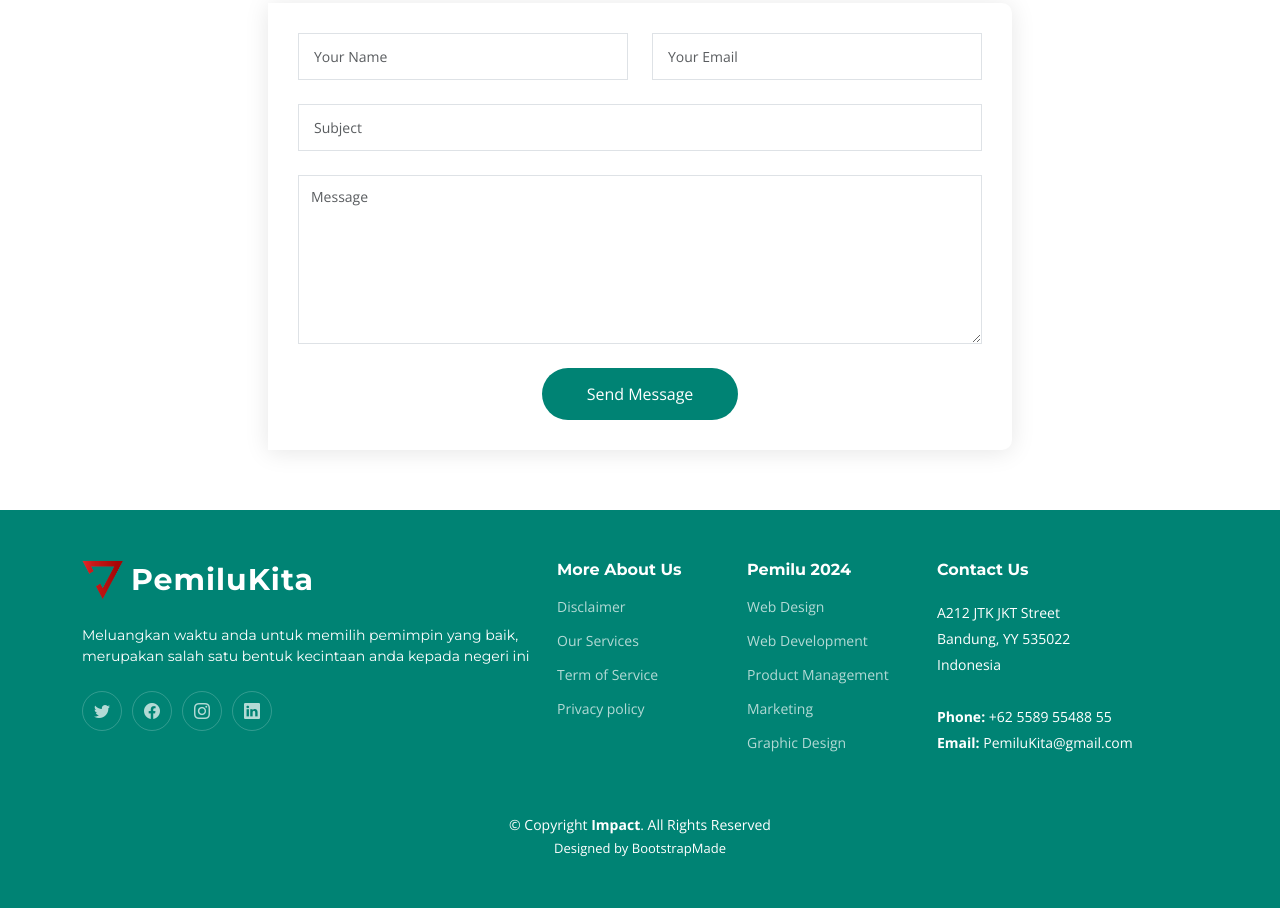
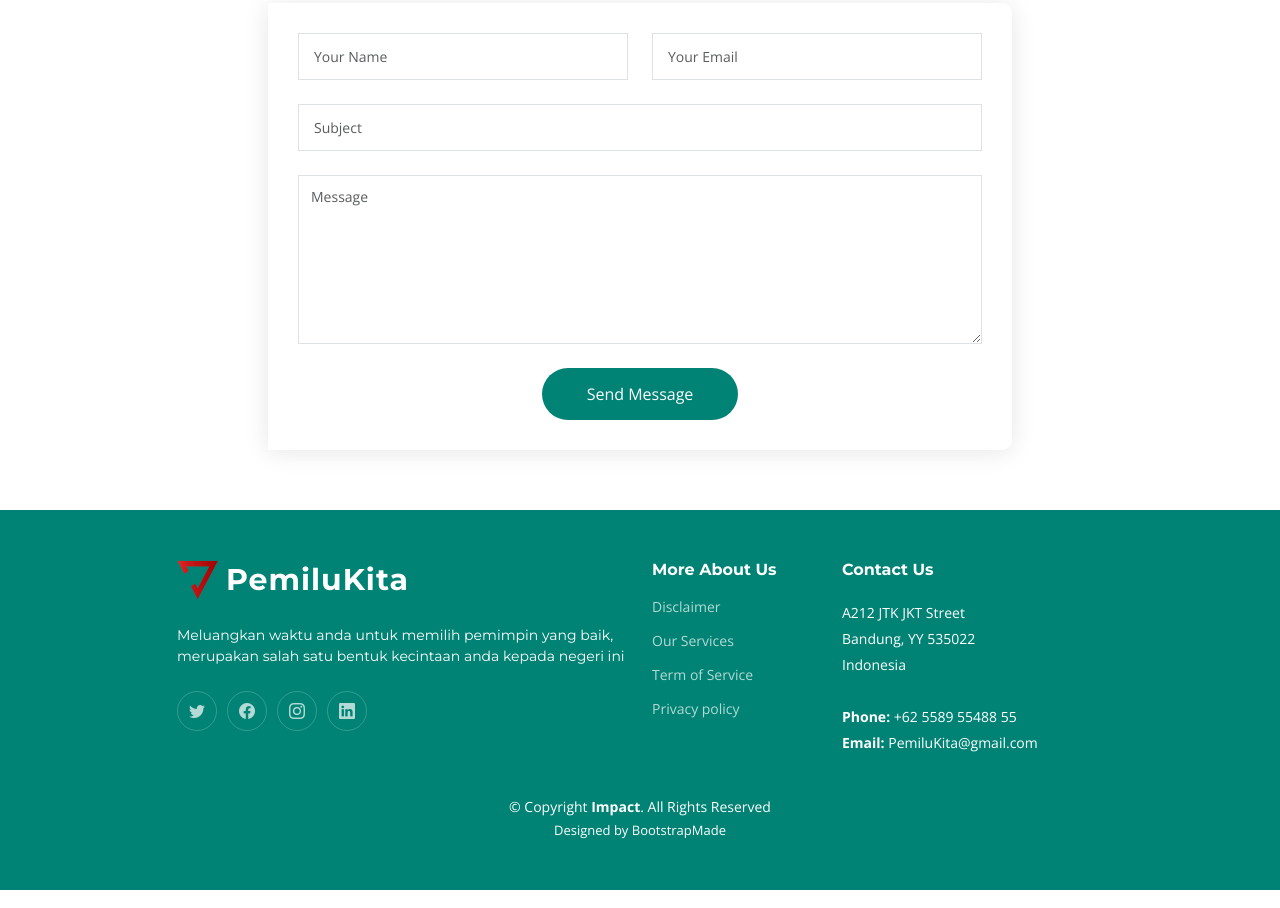
Before and after one commit to fmy150504/Web_PAP_Praktikum, a plain HTML site: page Impact/index.html in a window 1280 px wide. Shown: the part 7015-7923 px from the top of the page. Drawn offline with nearby package versions, Linux system fonts and the light colour scheme.

Commit message:
ubah footer

```diff
--- a/Impact/index.html
+++ b/Impact/index.html
@@ -710,17 +710,6 @@
           </ul>
         </div>
 
-        <div class="col-lg-2 col-6 footer-links">
-          <h4>Pemilu 2024</h4>
-          <ul>
-            <li><a href="#">Web Design</a></li>
-            <li><a href="#">Web Development</a></li>
-            <li><a href="#">Product Management</a></li>
-            <li><a href="#">Marketing</a></li>
-            <li><a href="#">Graphic Design</a></li>
-          </ul>
-        </div>
-
         <div class="col-lg-3 col-md-12 footer-contact text-center text-md-start">
           <h4>Contact Us</h4>
           <p>
```
